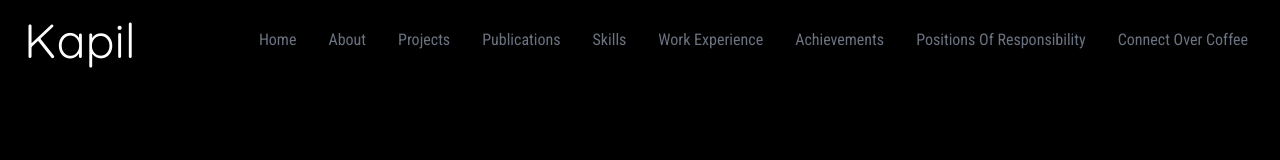
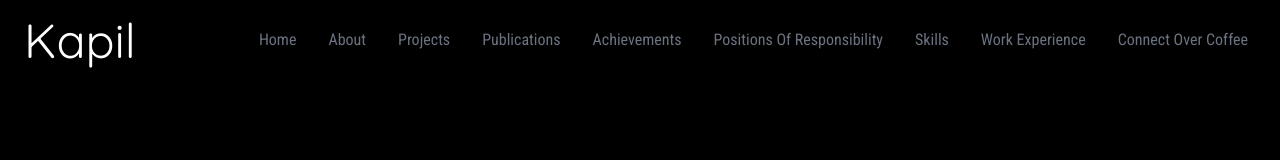
Before and after one commit to kapilk05/portfolio, a React (Create React App) app: page / in a window 1280 px wide. Shown: the top 160 px of the page. Built offline with nearby package versions, Linux system fonts and the light colour scheme; the HTML template or start-up script is replaced by a standard one.

Commit message:
Update Navbar.jsx

```diff
--- a/src/components/Navbar.jsx
+++ b/src/components/Navbar.jsx
@@ -11,10 +11,10 @@ const NavBar = () => {
     { id: 2, link: "about", label: "About" },
     { id: 3, link: "projects", label: "Projects" },
     { id: 4, link: "publications", label: "Publications" },
-    { id: 5, link: "skills", label: "Skills" },
-    { id: 6, link: "work experience", label: "Work Experience" },
-    { id: 7, link: "achievements", label: "Achievements" },
-    { id: 8, link: "position of responsibility", label: "Positions Of Responsibility" },
+    { id: 5, link: "achievements", label: "Achievements" },
+    { id: 6, link: "position of responsibility", label: "Positions Of Responsibility" },
+    { id: 7, link: "skills", label: "Skills" },
+    { id: 8, link: "work experience", label: "Work Experience" },
     { id: 9, link: "get in touch", label: "Connect over Coffee" },
   ];
 
```
